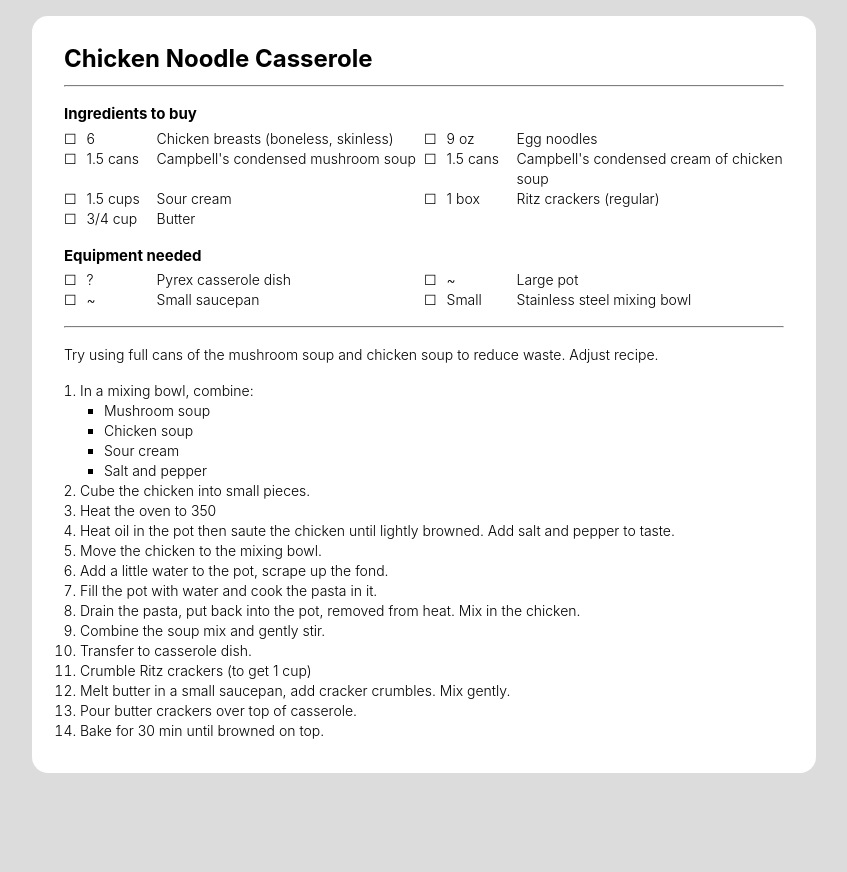
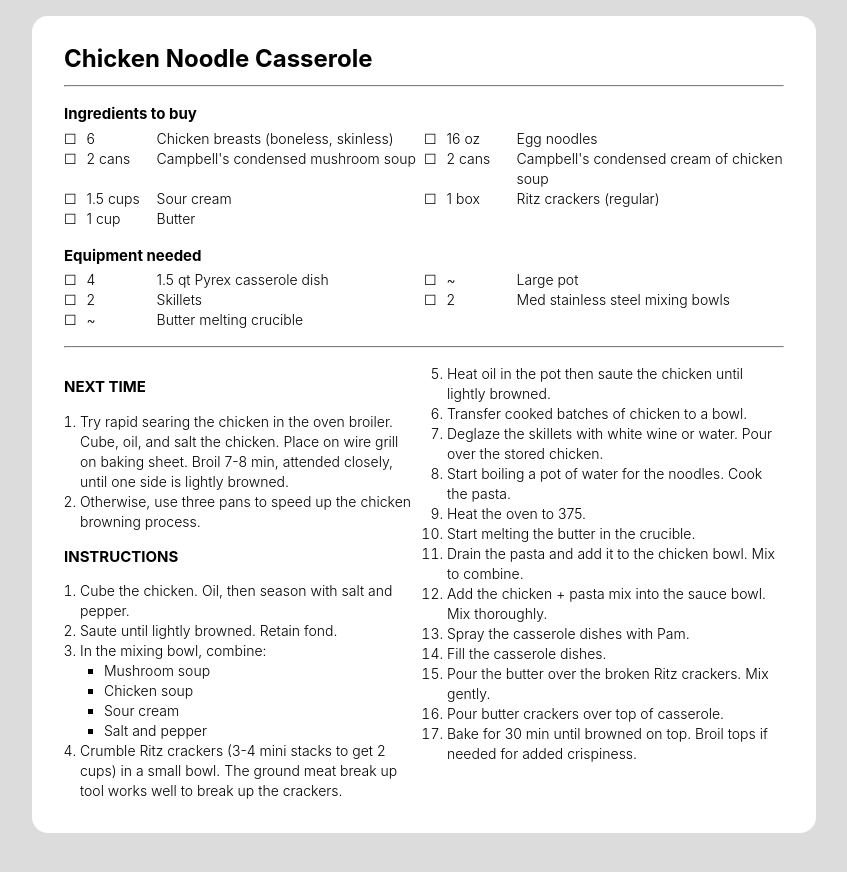
Before and after one commit to gaelanlloyd/jekyll-recipes, a Jekyll site: the page built from _recipes/chicken-noodle-casserole.md, in a window 1280 px wide. Shown: the top 872 px of the page, without its empty margins (216-1063 px from the left). Built offline with Jekyll 4.4.1, drawn with Linux system fonts in a browser that asks for light colours.

Commit message:
Update chicken noodle casserole recipe

```diff
--- a/_recipes/chicken-noodle-casserole.md
+++ b/_recipes/chicken-noodle-casserole.md
@@ -2,36 +2,45 @@
 title: Chicken Noodle Casserole
 ingredientsToBuy:
   - { qty: "6", item: "Chicken breasts (boneless, skinless)" }
-  - { qty: "9 oz", item: "Egg noodles" }
-  - { qty: "1.5 cans", item: "Campbell's condensed mushroom soup" }
-  - { qty: "1.5 cans", item: "Campbell's condensed cream of chicken soup" }
+  - { qty: "16 oz", item: "Egg noodles" }
+  - { qty: "2 cans", item: "Campbell's condensed mushroom soup" }
+  - { qty: "2 cans", item: "Campbell's condensed cream of chicken soup" }
   - { qty: "1.5 cups", item: "Sour cream" }
   - { qty: "1 box", item: "Ritz crackers (regular)" }
-  - { qty: "3/4 cup", item: "Butter" }
+  - { qty: "1 cup", item: "Butter" }
 equipment:
-  - { type: "?", item: "Pyrex casserole dish" }
+  - { type: "4", item: "1.5 qt Pyrex casserole dish" }
   - { type: "~", item: "Large pot" }
-  - { type: "~", item: "Small saucepan" }
-  - { type: "Small", item: "Stainless steel mixing bowl" }
+  - { type: "2", item: "Skillets" }
+  - { type: "2", item: "Med stainless steel mixing bowls" }
+  - { type: "~", item: "Butter melting crucible" }
 ---
 
-Try using full cans of the mushroom soup and chicken soup to reduce waste. Adjust recipe.
+## NEXT TIME
 
-- In a mixing bowl, combine:
+- Try rapid searing the chicken in the oven broiler. Cube, oil, and salt the chicken. Place on wire grill on baking sheet. Broil 7-8 min, attended closely, until one side is lightly browned.
+- Otherwise, use three pans to speed up the chicken browning process.
+
+## INSTRUCTIONS
+
+- Cube the chicken. Oil, then season with salt and pepper.
+- Saute until lightly browned. Retain fond.
+- In the mixing bowl, combine:
   - Mushroom soup
   - Chicken soup
   - Sour cream
   - Salt and pepper
-- Cube the chicken into small pieces.
-- Heat the oven to 350
-- Heat oil in the pot then saute the chicken until lightly browned. Add salt and pepper to taste.
-- Move the chicken to the mixing bowl.
-- Add a little water to the pot, scrape up the fond.
-- Fill the pot with water and cook the pasta in it.
-- Drain the pasta, put back into the pot, removed from heat. Mix in the chicken.
-- Combine the soup mix and gently stir.
-- Transfer to casserole dish.
-- Crumble Ritz crackers (to get 1 cup)
-- Melt butter in a small saucepan, add cracker crumbles. Mix gently.
+- Crumble Ritz crackers (3-4 mini stacks to get 2 cups) in a small bowl. The ground meat break up tool works well to break up the crackers.
+- Heat oil in the pot then saute the chicken until lightly browned.
+- Transfer cooked batches of chicken to a bowl.
+- Deglaze the skillets with white wine or water. Pour over the stored chicken.
+- Start boiling a pot of water for the noodles. Cook the pasta.
+- Heat the oven to 375.
+- Start melting the butter in the crucible.
+- Drain the pasta and add it to the chicken bowl. Mix to combine.
+- Add the chicken + pasta mix into the sauce bowl. Mix thoroughly.
+- Spray the casserole dishes with Pam.
+- Fill the casserole dishes.
+- Pour the butter over the broken Ritz crackers. Mix gently.
 - Pour butter crackers over top of casserole.
-- Bake for 30 min until browned on top.
+- Bake for 30 min until browned on top. Broil tops if needed for added crispiness.
```
